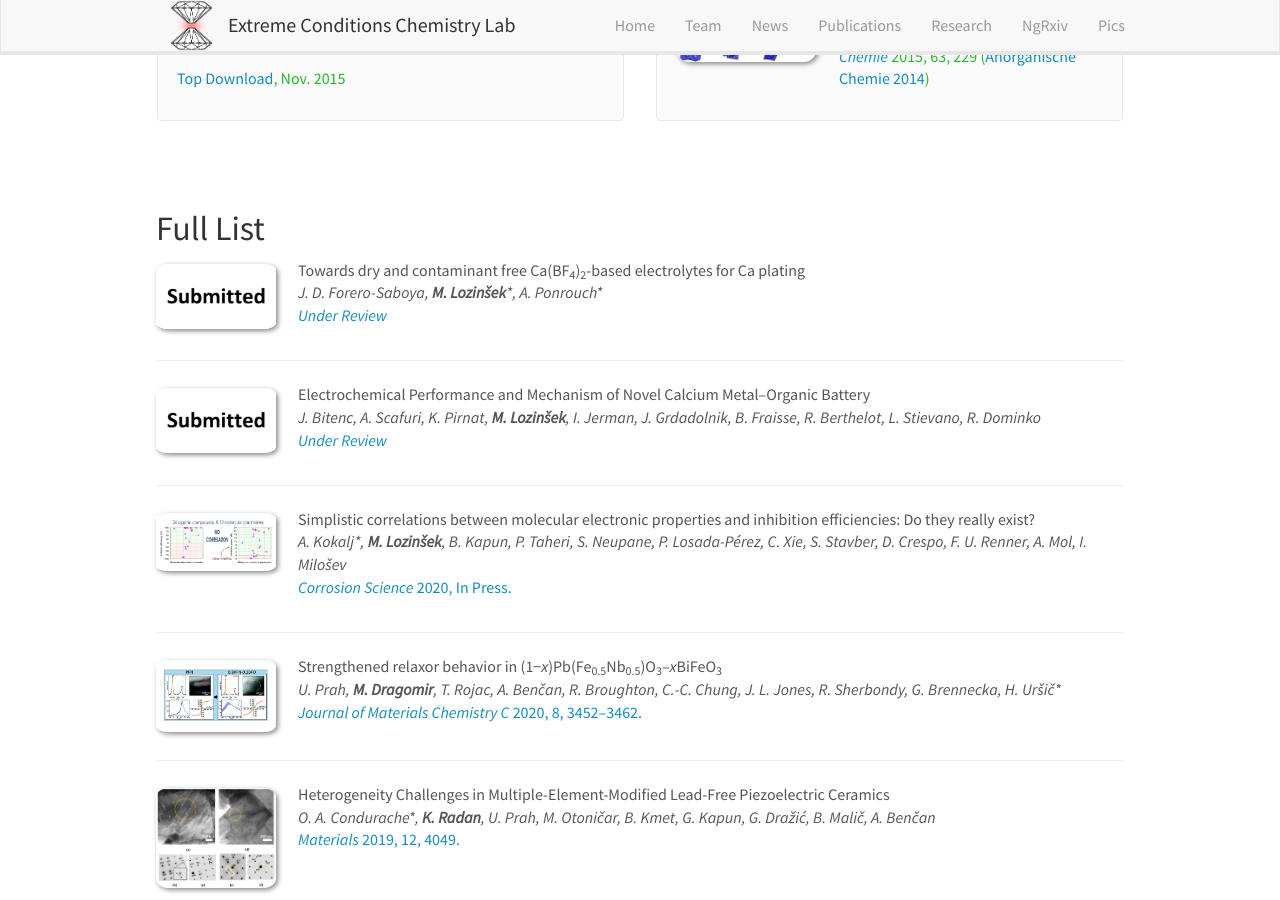
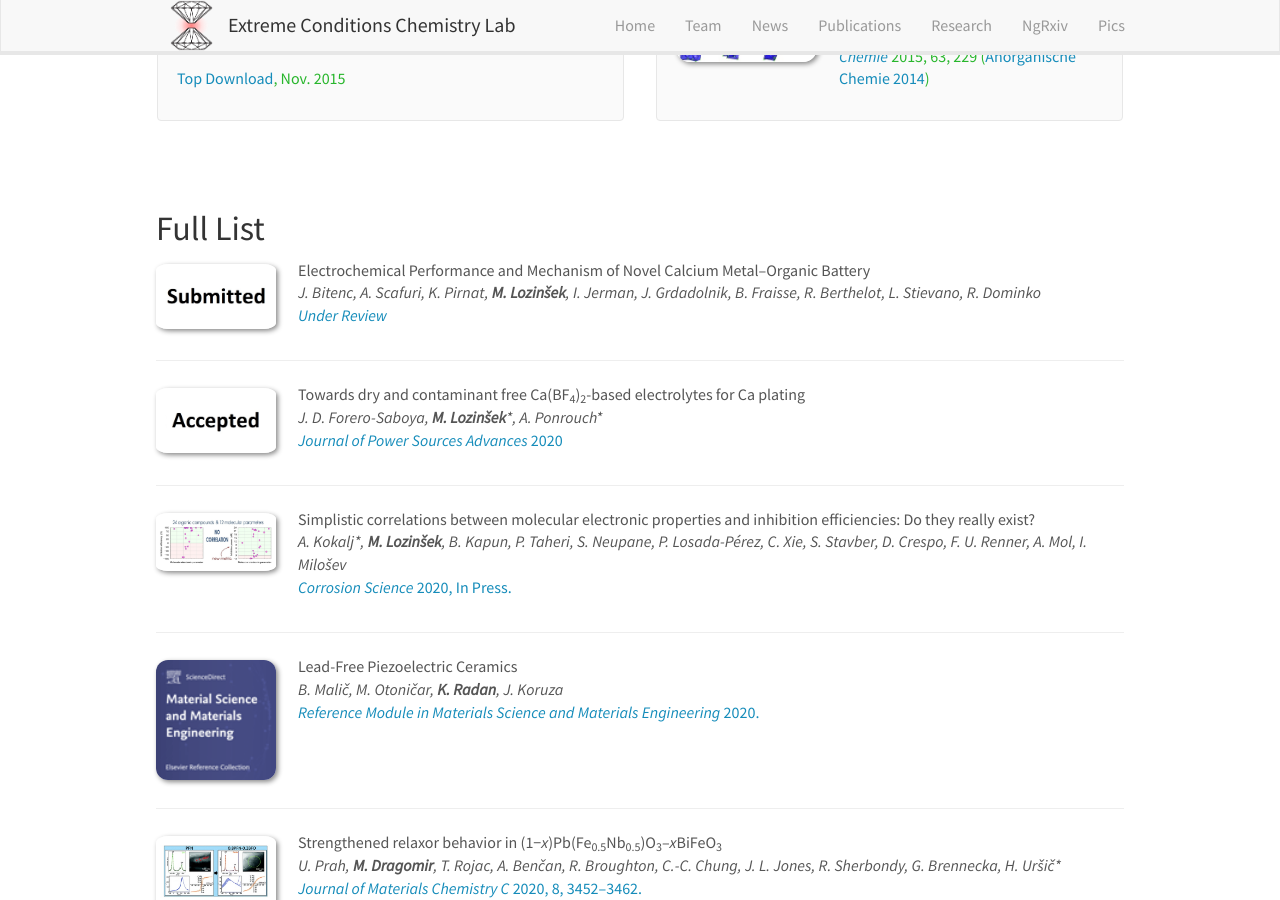
Before and after one commit to eccl-jsi/eccl-jsi.github.io, a Jekyll site: the page built from _pages/publications.md, in a window 1280 px wide and 900 px high, scrolled down 1065 px. Built offline with Jekyll 4.4.1, drawn with Linux system fonts in a browser that asks for light colours; nearby versions of some CDN libraries.

Commit message:
Update publist.yml

```diff
--- a/_data/publist.yml
+++ b/_data/publist.yml
@@ -1,13 +1,4 @@
 ---
--
-  authors: "J. D. Forero-Saboya, <b>M. Lozinšek</b>&#42;, A. Ponrouch*"
-  description: ""
-  highlight: 0
-  image: Submitted.jpg
-  link:
-    display: "<i>Under Review</i>"
-    url: ""
-  title: "Towards dry and contaminant free Ca(BF<sub>4</sub>)<sub>2</sub>-based electrolytes for Ca plating"
 -
   authors: "J. Bitenc, A. Scafuri, K. Pirnat, <b>M. Lozinšek</b>, I. Jerman, J. Grdadolnik, B. Fraisse, R. Berthelot, L. Stievano, R. Dominko"
   description: ""
@@ -18,6 +9,15 @@
     url: ""
   title: "Electrochemical Performance and Mechanism of Novel Calcium Metal–Organic Battery"
 -
+  authors: "J. D. Forero-Saboya, <b>M. Lozinšek</b>&#42;, A. Ponrouch*"
+  description: ""
+  highlight: 0
+  image: Accepted.jpg
+  link:
+    display: "<i>Journal of Power Sources Advances</i> 2020"
+    url: "https://www.journals.elsevier.com/journal-of-power-sources-advances/"
+  title: "Towards dry and contaminant free Ca(BF<sub>4</sub>)<sub>2</sub>-based electrolytes for Ca plating"
+-
   authors: "A. Kokalj*, <b>M. Lozinšek</b>, B. Kapun, P. Taheri, S. Neupane, P. Losada-Pérez, C. Xie, S. Stavber, D. Crespo, F. U. Renner, A. Mol, I. Milošev"
   description: ""
   highlight: 0
@@ -26,6 +26,15 @@
     display: "<i>Corrosion Science</i> 2020, In Press."
     url: "https://doi.org/10.1016/j.corsci.2020.108856"
   title: "Simplistic correlations between molecular electronic properties and inhibition efficiencies: Do they really exist?"
+-
+  authors: "B. Malič, M. Otoničar, <b>K. Radan</b>, J. Koruza"
+  description: ""
+  highlight: 0
+  image: MSME2020.gif
+  link:
+    display: "<i>Reference Module in Materials Science and Materials Engineering</i> 2020."
+    url: "https://doi.org/10.1016/B978-0-12-803581-8.12131-9"
+  title: "Lead-Free Piezoelectric Ceramics"
 -
   authors: "U. Prah, <b>M. Dragomir</b>, T. Rojac, A. Benčan, R. Broughton, C.-C. Chung, J. L. Jones, R. Sherbondy, G. Brennecka, H. Uršič*"
   description: ""
```
